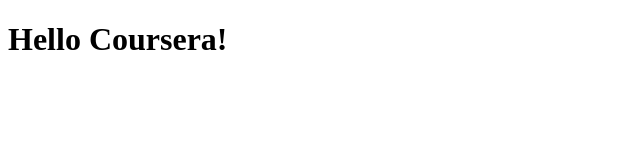
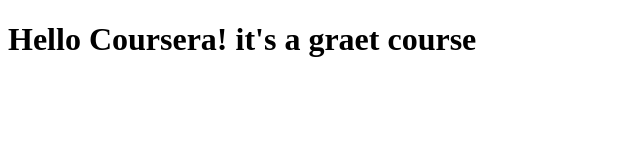
Before and after one commit to Parth-1909/coursera-test, a plain HTML site: page site/index.html in a window 1280 px wide. Shown: the whole page, without its empty margins (0-640 px from the left). Drawn offline with Linux system fonts and the light colour scheme.

Commit message:
small addition

```diff
--- a/site/index.html
+++ b/site/index.html
@@ -4,6 +4,6 @@
 	<title>Hello Coursera</title>
 </head>
 <body>
-<h1>Hello Coursera!</h1>
+<h1>Hello Coursera! it's a graet course</h1>
 </body>
 </html>
```
